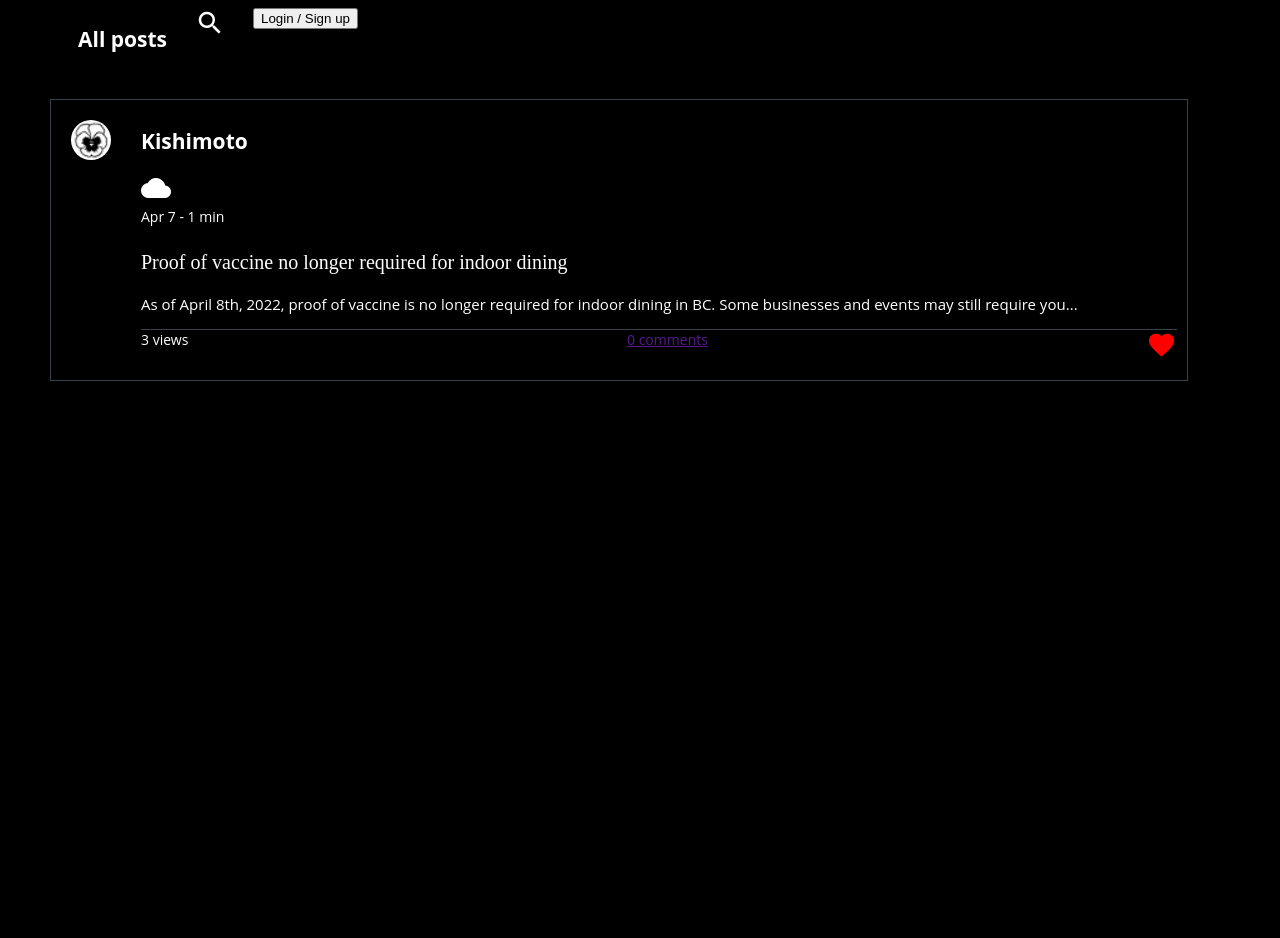
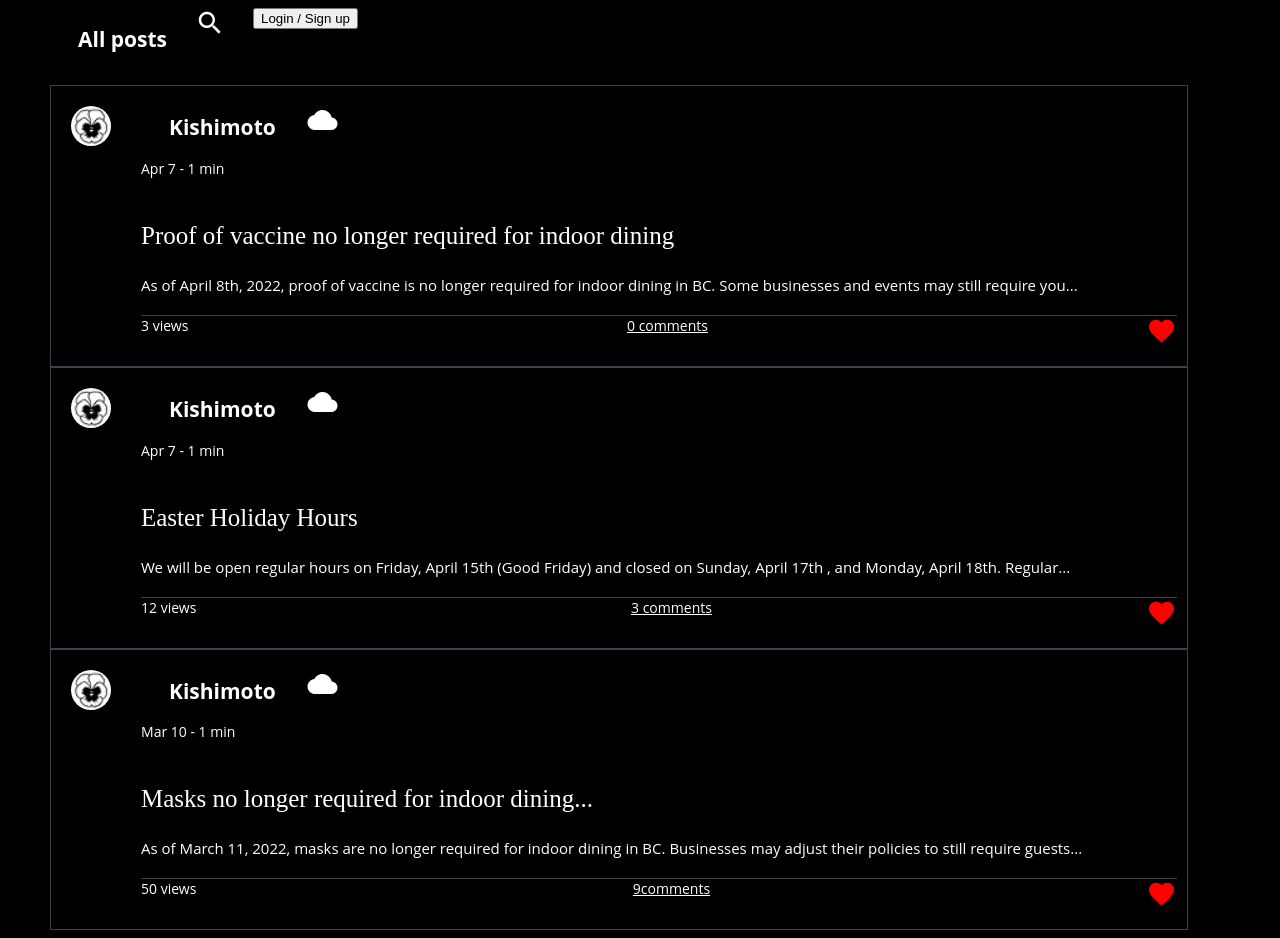
Before and after one commit to cleliamarcia/LabWebDev, a PHP site: page /news.html in a window 1280 px wide. Before the commit the page ends 381 px from the top, so only its background shows below. Run offline with PHP 8.4, Linux system fonts and the light colour scheme; some web fonts are replaced.

Commit message:
Mid Term - Kishimoto
Middle commit

```diff
--- a/MidTerm_Kishimoto/news.html
+++ b/MidTerm_Kishimoto/news.html
@@ -24,8 +24,10 @@
             <div class="post__body">
                 <div class="post__header">
                     <div class="post__headerText">
-                        <div class="post_headerItem"><h2>Kishimoto</h2></div>
-                        <div class="post_headerItem"><i class="material-icons" style="font-size:30px;color:white;">cloudy</i></div>
+                        <div class="menucolumn"><h2>Kishimoto</h2></div>
+                        <div class="menucolumn"><i class="material-icons" style="font-size:30px;color:white;">cloudy</i></div>
+                    </div>
+                    <div class="menurow">
                         <a>Apr 7 - 1 min</a>
                     </div>
                     <div class="post__headerDescription">
@@ -41,6 +43,60 @@
             </div>
         </div>
 
+       <!-- post 2 -->
+        <div class="post">
+            <div class="post__avatar">
+                <img src="images/favicon_Kishimoto.jpg" alt=""/>
+            </div>
+            <div class="post__body">
+                <div class="post__header">
+                    <div class="post__headerText">
+                        <div class="menucolumn"><h2>Kishimoto</h2></div>
+                        <div class="menucolumn"><i class="material-icons" style="font-size:30px;color:white;">cloudy</i></div>
+                    </div>
+                    <div class="menurow">
+                        <a>Apr 7 - 1 min</a>
+                    </div>
+                    <div class="post__headerDescription">
+                        <h3>Easter Holiday Hours</h3>
+                        <p>We will be open regular hours on Friday, April 15th (Good Friday) and closed on Sunday, April 17th , and Monday, April 18th. Regular...</p>
+                    </div>
+                </div>
+                <div class="post__footer">
+                    <a >12 views</a>
+                    <a href="">3 comments</a>
+                    <i class="material-icons" style="font-size:30px;color:red;">favorite</i>
+                 </div>
+            </div>
+        </div>
+
+        <!-- post 3 -->
+        <div class="post">
+            <div class="post__avatar">
+                <img src="images/favicon_Kishimoto.jpg" alt=""/>
+            </div>
+            <div class="post__body">
+                <div class="post__header">
+                    <div class="post__headerText">
+                        <div class="menucolumn"><h2>Kishimoto</h2></div>
+                        <div class="menucolumn"><i class="material-icons" style="font-size:30px;color:white;">cloudy</i></div>
+                    </div>
+                    <div class="menurow">
+                        <a>Mar 10 - 1 min</a>
+                    </div>
+                    <div class="post__headerDescription">
+                        <h3>Masks no longer required for indoor dining...</h3>
+                        <p>As of March 11, 2022, masks are no longer required for indoor dining in BC. Businesses may adjust their policies to still require guests...</p>
+                    </div>
+                </div>
+                <div class="post__footer">
+                    <a >50 views</a>
+                    <a href="">9comments</a>
+                    <i class="material-icons" style="font-size:30px;color:red;">favorite</i>
+                 </div>
+            </div>
+        </div>
+
 
     </div>
 
--- a/MidTerm_Kishimoto/reservationanswer.html
+++ b/MidTerm_Kishimoto/reservationanswer.html
@@ -11,8 +11,8 @@
 <body>
     <div class="main" >
        <h3> THANK YOU FOR YOUR RESERVATION</h3>
-       <p>Please check your e-mail for confirmation and call us if No Show!</p>
-
+       <p>  Please check your e-mail for confirmation</p>
+       <p>  Call us if No Show! </p>
     </div>
 
 </body>
--- a/MidTerm_Kishimoto/style.css
+++ b/MidTerm_Kishimoto/style.css
@@ -9,6 +9,13 @@ body{
     display: flex;
     flex-direction: column;
 }
+
+a{
+color: white;
+font-style:unset;
+
+}
+
 
 ul {
   display: block;
@@ -89,7 +96,7 @@ input[type=submit] {
 /* Style the container */
 .container {
   border-radius: 5px;
-  background-color: #6e6868;
+  background-color: #363535;
   padding: 20px;
   width: 60%;
 }
@@ -132,7 +139,7 @@ input[type=submit] {
 
 .menurow{
   display: flex;
-  margin-bottom: 2em;
+  margin-bottom: 1em;
 
 }
 
@@ -140,7 +147,6 @@ input[type=submit] {
 .menucolumn{
   display: inline-block;
   margin-left: 2em;
-
 
 }
 
@@ -170,7 +176,7 @@ input[type=submit] {
 .post__footer {
   display: flex;
   justify-content: space-between;
-  margin-top: 10px;
+  margin-top: 20px;
   color: #FFFFFF;
   border-top: 1px solid #37444D;
 }
@@ -217,16 +223,15 @@ input[type=submit] {
 }
 
 .post__headerDescription h3 {
-  font-size: 20px;
+  font-size: 25px;
   font-weight: normal;
   font-family: Forum, serif;
 }
 
-
 .post__body {
   flex: 1;
   padding: 10px;
-}
+ }
 
 .post__avatar {
   padding: 20px;
```
